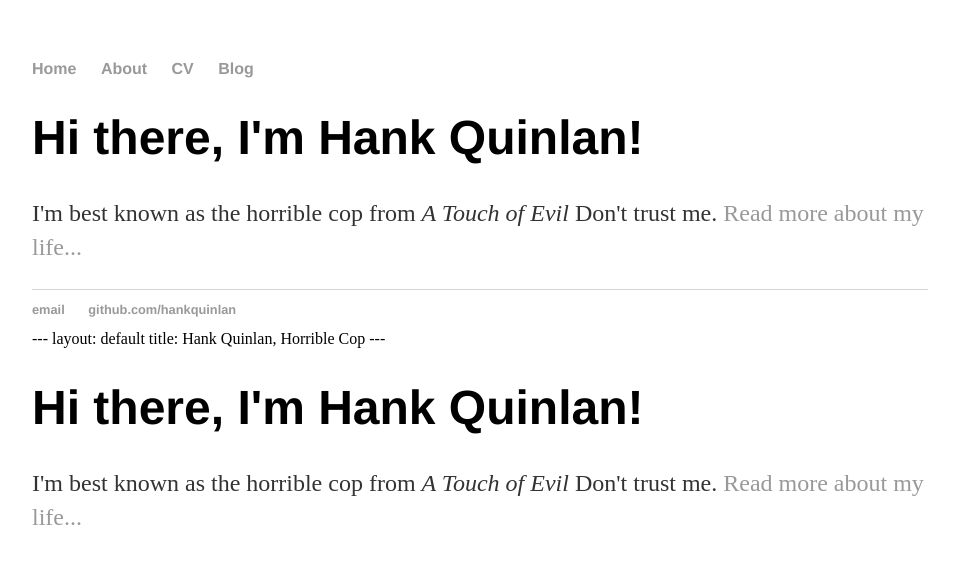
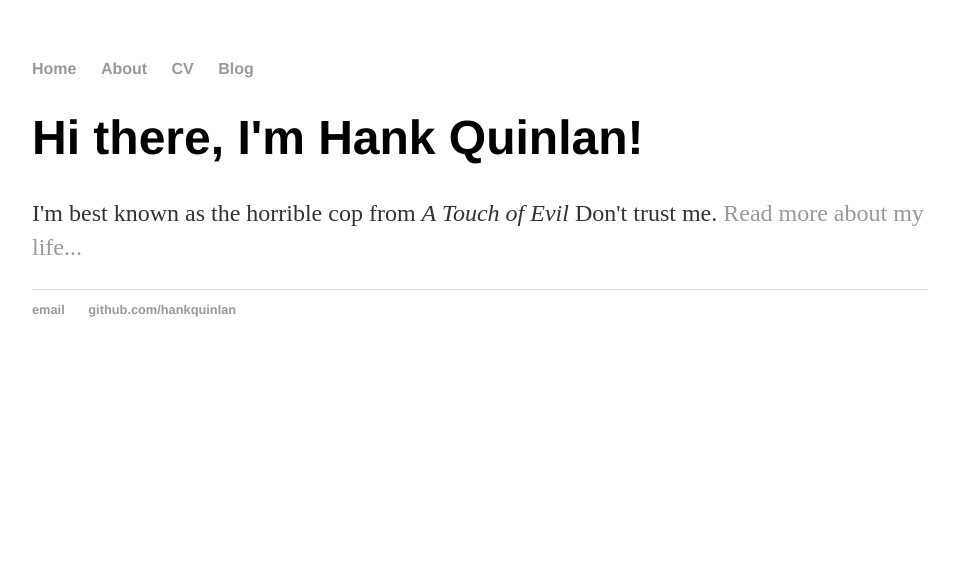
Before and after one commit to justinz6971/justinz6971.github.io, a Jekyll site: the page index.html, which Jekyll copies as it is, in a window 1280 px wide. Shown: the top 564 px of the page, without its empty margins (160-1115 px from the left). Built offline with Jekyll 4.4.1, drawn with Linux system fonts in a browser that asks for light colours.

Commit message:
Update index.html

```diff
--- a/index.html
+++ b/index.html
@@ -28,12 +28,4 @@
 			</ul>
 		</footer>
 	</body>
-</html>
----
-layout: default
-title: Hank Quinlan, Horrible Cop
----
-<div class="blurb">
-	<h1>Hi there, I'm Hank Quinlan!</h1>
-	<p>I'm best known as the horrible cop from <em>A Touch of Evil</em> Don't trust me. <a href="/about">Read more about my life...</a></p>
-</div><!-- /.blurb -->
+</html/>
```
